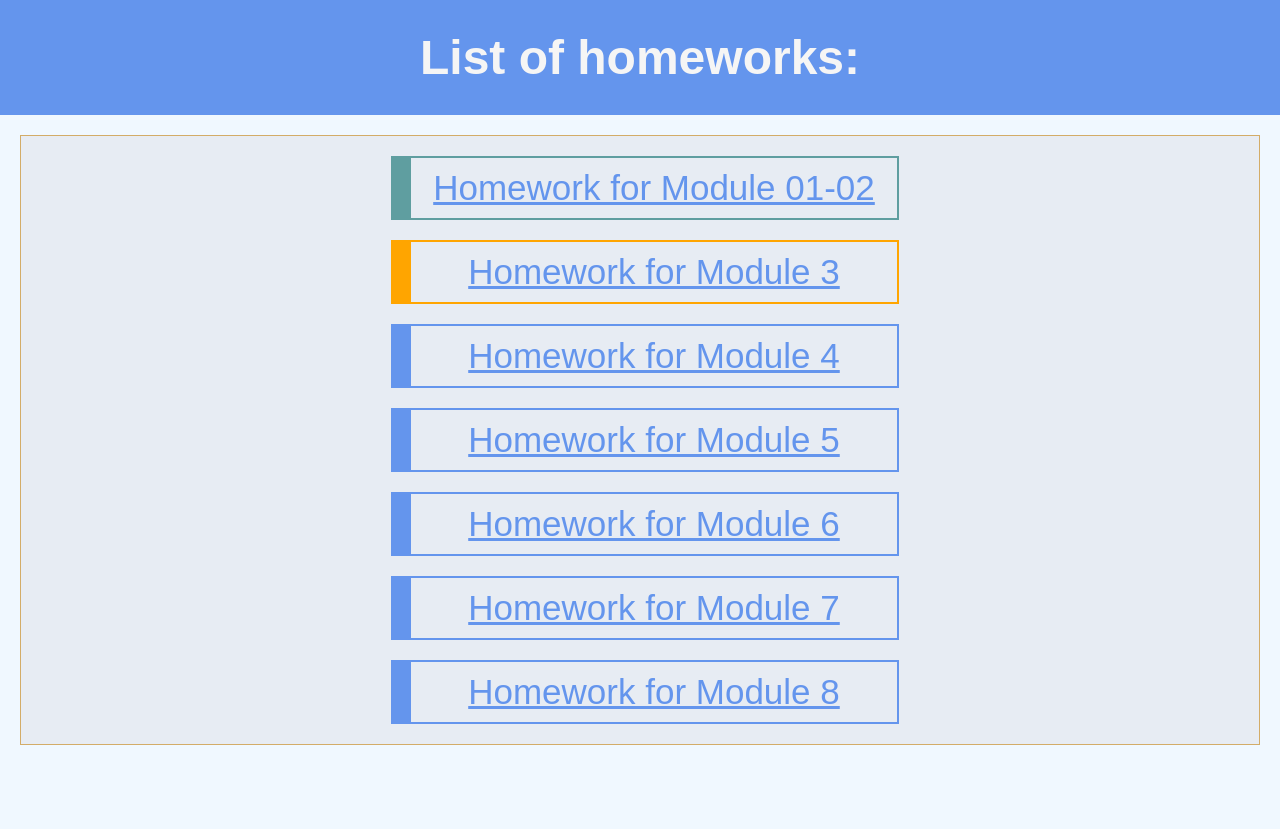
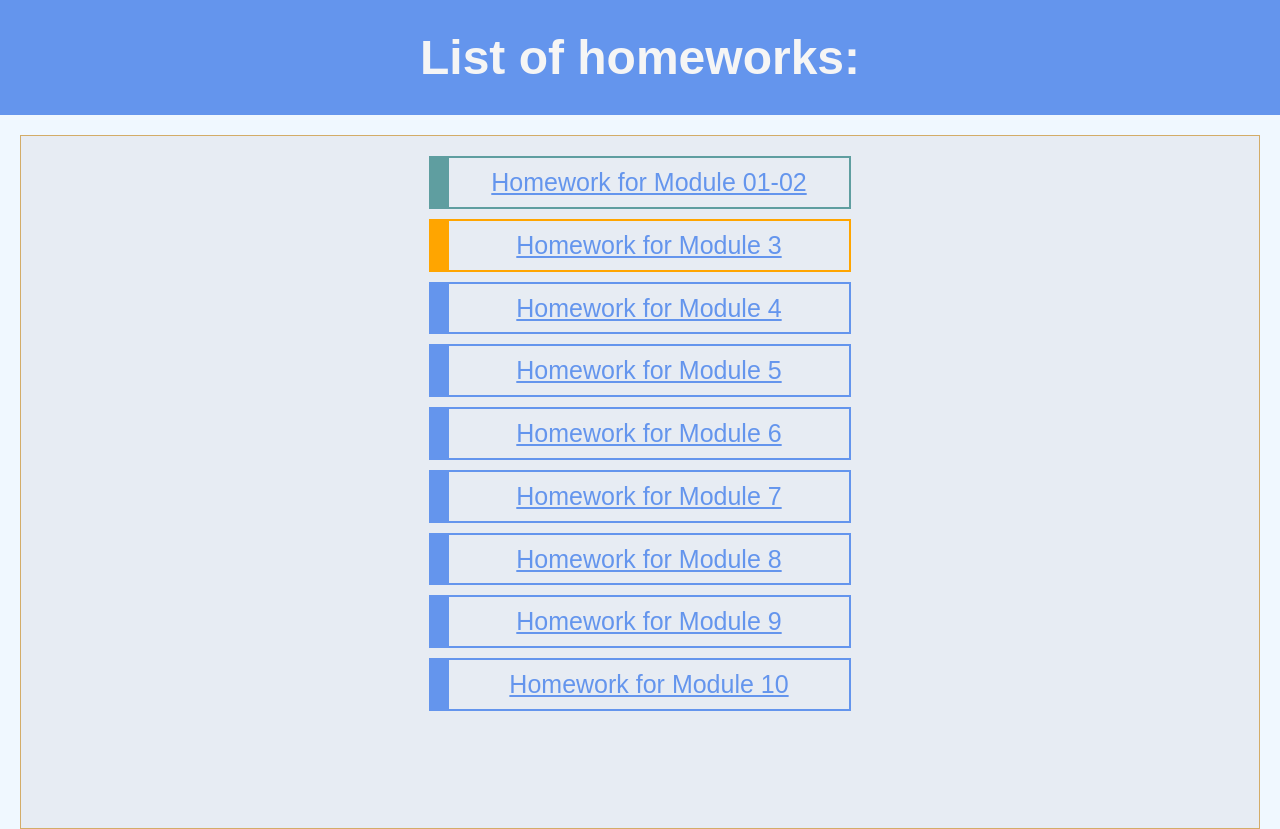
Before and after one commit to SergeyPush/goit-fe-course, a plain HTML site: page index.html in a window 1280 px wide. Before the commit the page ends 800 px from the top, so only its background shows below. Drawn offline with nearby package versions, Linux system fonts and the light colour scheme; a web font is replaced by a local one.

Commit message:
Updated root index file, started working on HW-3

```diff
--- /dev/null
+++ b/hw-03/style.css
@@ -0,0 +1,24 @@
+html {
+    box-sizing: border-box;
+}
+
+* {
+    box-sizing: inherit;
+}
+
+.container {
+    width: 900px;
+    background-color: beige;
+    margin: 0 auto;
+}
+
+.container {
+    border: 1px solid red;
+}
+
+
+.navigation li{
+    display: inline-block;
+    border: 1px solid yellow;
+
+}
--- a/index.html
+++ b/index.html
@@ -6,7 +6,7 @@
     <meta name="viewport" content="width=device-width, initial-scale=1.0">
     <meta http-equiv="X-UA-Compatible" content="ie=edge">
     <title>Homework</title>
-
+    <link rel="stylesheet" href="https://cdnjs.cloudflare.com/ajax/libs/normalize/8.0.0/normalize.min.css">
     <link rel="stylesheet" href="style.css">
 </head>
 
@@ -20,17 +20,16 @@
     <div class="main-wrapper">
         <main>
             <div class="list">
-                <ul>
-                    <li class="passed"><a href="/hw-01-02/index.html">Homework for Module 01-02</a></li>
-                    <li class="not-passed"><a href="#">Homework for Module 3</a></li>
-                    <li class="future"><a href="#">Homework for Module 4</a></li>
-                    <li class="future"><a href="#">Homework for Module 5</a></li>
-                    <li class="future"><a href="#">Homework for Module 6</a></li>
-                    <li class="future"><a href="#">Homework for Module 7</a></li>
-                    <li class="future"><a href="#">Homework for Module 8</a></li>
-                </ul>
+                <div class="item passed"><a href="/hw-01-02/index.html">Homework for Module 01-02</a></div>
+                <div class="item not-passed"><a href="hw-03/index.html">Homework for Module 3</a></div>
+                <div class="item future"><a href="hw-03/index.html">Homework for Module 4</a></div>
+                <div class="item future"><a href="#">Homework for Module 5</a></div>
+                <div class="item future"><a href="#">Homework for Module 6</a></div>
+                <div class="item future"><a href="#">Homework for Module 7</a></div>
+                <div class="item future"><a href="#">Homework for Module 8</a></div>
+                <div class="item future"><a href="#">Homework for Module 9</a></div>
+                <div class="item future"><a href="#">Homework for Module 10</a></div>
             </div>
-
         </main>
     </div>
 
--- a/style.css
+++ b/style.css
@@ -1,32 +1,33 @@
 @import url('https://fonts.googleapis.com/css?family=Cairo|Krub|Muli|Quicksand');
 
+
+:root {
+    --blue: cornflowerblue;
+}
+
 body {
-    margin: 0 0 0 0;
+    /*    margin: 0 0 0 0;*/
     background-color: aliceblue;
     font-family: Muli, sans-serif, monospace;
 }
 
 h1 {
-    margin: 0 0 0 0;
+    margin: 0 0;
 }
 
 .list {
-    margin: 0 200px 0 180px;
+    margin: 0 auto;
+    width: 600px;
 }
 
-ul {
-    margin: 0 0 0 0;
-}
-
-li {
+.item {
     text-align: center;
-    list-style-type: none;
     border: 2px solid gray;
     border-left-width: 20px;
-    margin: 0 160px 20px 150px;
     padding: 10px 0 10px 0;
-    font-size: 35px;
-
+    font-size: 25px;
+    width: 400px;
+    margin: 0 auto 10px auto;
 }
 
 .passed {
@@ -42,17 +43,17 @@ li {
 }
 
 a {
-
     color: cornflowerblue;
-    padding-left: -20px;
-
 }
 
 a:hover {
     color: blue;
-    font-size: 34px;
+    font-size: 24px;
 }
 
+div.item:hover {
+    opacity: .8;
+}
 
 .header-wrapper {
     text-align: center;
@@ -65,6 +66,7 @@ a:hover {
 .main-wrapper {
     background-color: #e7ecf3;
     margin: 20px 20px 0 20px;
-    padding: 20px 0 0 0;
     border: 1px solid #d3ac68;
+    height: 84vh;
+    padding-top: 20px;
 }
```
Also changed, not shown: hw-03/index.html (added, +32 -0 lines).
